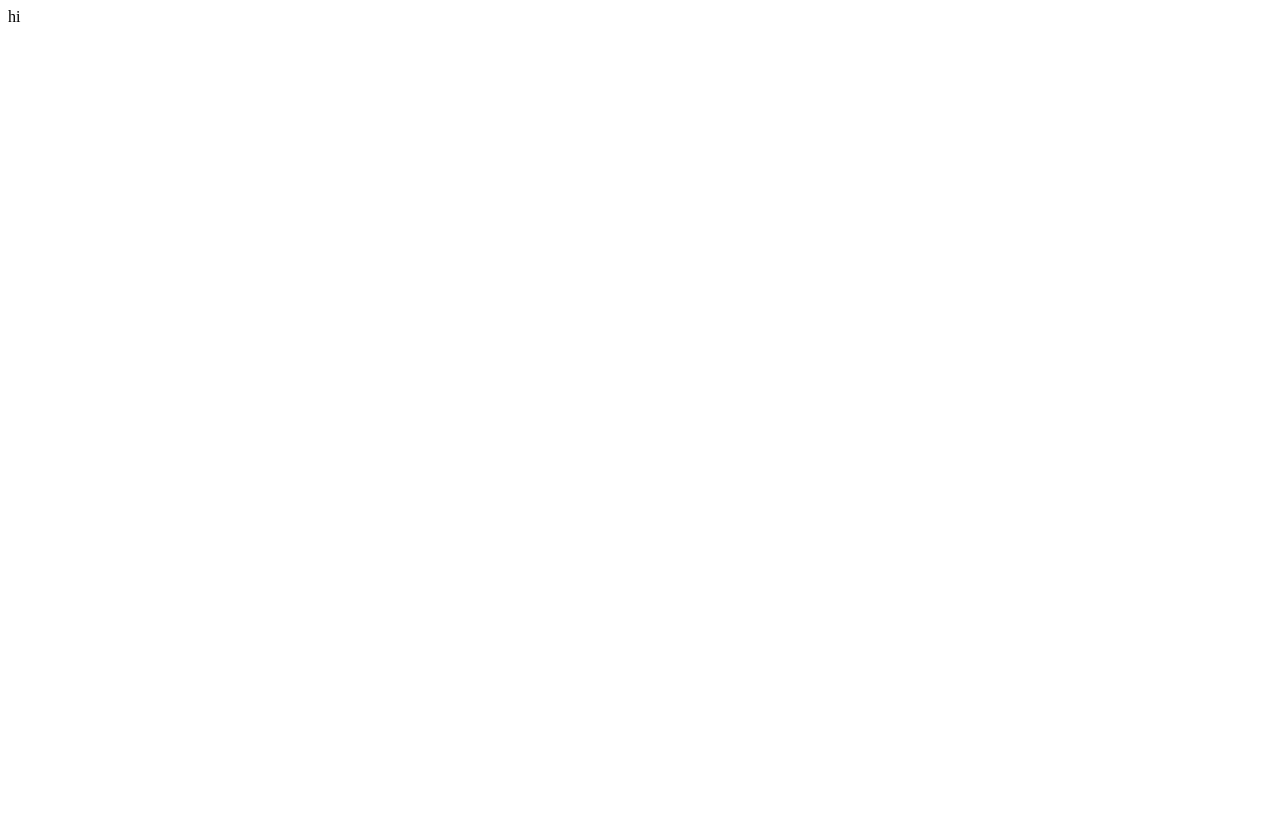
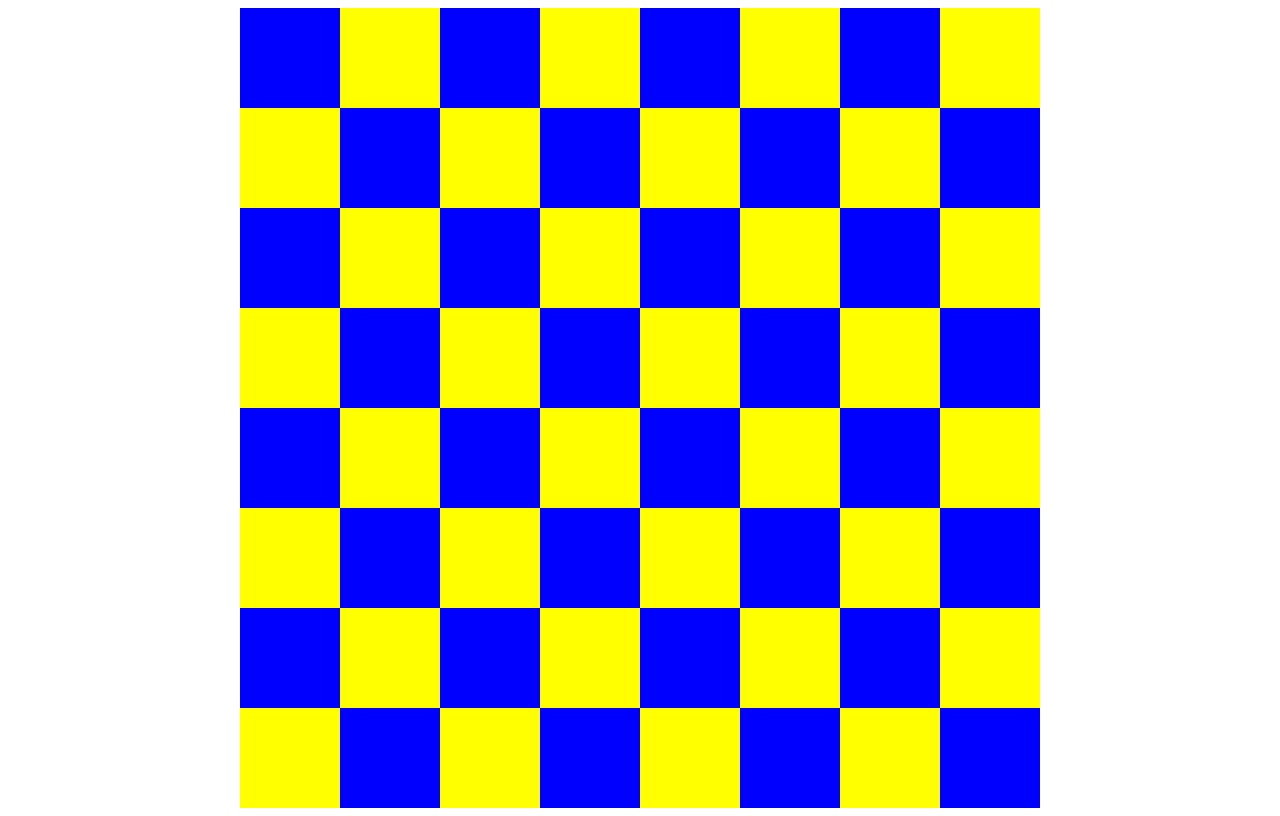
Before and after one commit to thepooyan/Chess, a React (Vite) app: page / in a window 1280 px wide. Built offline with nearby package versions, Linux system fonts and the light colour scheme.

Commit message:
basic arrangement

```diff
--- /dev/null
+++ b/components/Board.jsx
@@ -0,0 +1,33 @@
+import styles from './Board.module.scss';
+import TheFile from './TheFile';
+
+function Board() {
+  return (
+   <div id={styles.Board}>
+    <TheFile>A</TheFile>
+    <TheFile>B</TheFile>
+    <TheFile>C</TheFile>
+    <TheFile>D</TheFile>
+    <TheFile>E</TheFile>
+    <TheFile>F</TheFile>
+    <TheFile>G</TheFile>
+    <TheFile>H</TheFile>
+   </div>
+  )
+}
+Board.pieces = {
+  Pawn: 1,
+  Bishop: 3,
+  Knight: 3,
+  Rook: 5,
+  Queen: 9,
+  King: 0
+}
+Board.putPiece = (piece, position) => {
+console.log(`a new ${piece} is being placed at ${position}`);
+}
+Board.movePiece = (piece, position) => {
+  console.log(`moving ${piece} from OLD to ${position}`);
+}
+
+export default Board
--- /dev/null
+++ b/components/Board.module.scss
@@ -0,0 +1,31 @@
+#Board {
+    --color1: blue;
+    --color2: yellow;
+    width: 50em;
+    margin: auto;
+    background-color: red;
+
+    >* {
+        display: grid;
+        grid-template-columns: repeat(8, 1fr);
+
+        >* {
+            width: 100%;
+            padding-bottom: 100%;
+            background-color: var(--color1);
+
+            &:nth-child(2n) {
+                background-color: var(--color2);
+            }
+        }
+
+        &:nth-child(2n) {
+            >* {
+                background-color: var(--color2);
+            &:nth-child(2n) {
+                background-color: var(--color1);
+            }
+            }
+        }
+    }
+}
--- /dev/null
+++ b/components/TheFile.jsx
@@ -0,0 +1,14 @@
+export default function TheFile(props) {
+    return (
+        <div>
+            <div id={`${props.children}${1}`}></div>
+            <div id={`${props.children}${2}`}></div>
+            <div id={`${props.children}${3}`}></div>
+            <div id={`${props.children}${4}`}></div>
+            <div id={`${props.children}${5}`}></div>
+            <div id={`${props.children}${6}`}></div>
+            <div id={`${props.children}${7}`}></div>
+            <div id={`${props.children}${8}`}></div>
+        </div>
+    )
+}
--- a/package.json
+++ b/package.json
@@ -10,7 +10,8 @@
   },
   "dependencies": {
     "react": "^18.2.0",
-    "react-dom": "^18.2.0"
+    "react-dom": "^18.2.0",
+    "sass": "^1.59.3"
   },
   "devDependencies": {
     "@types/react": "^18.0.28",
--- a/src/App.jsx
+++ b/src/App.jsx
@@ -1,6 +1,8 @@
+import Board from "../components/Board"
+
 function App() {
   return (
-   <div>hi</div>
+    <Board></Board>
   )
 }
 
```
Also changed, not shown: components/Piece.jsx (added, +7 -0 lines), 1 other file (tests, documents, lock files or other folders).
